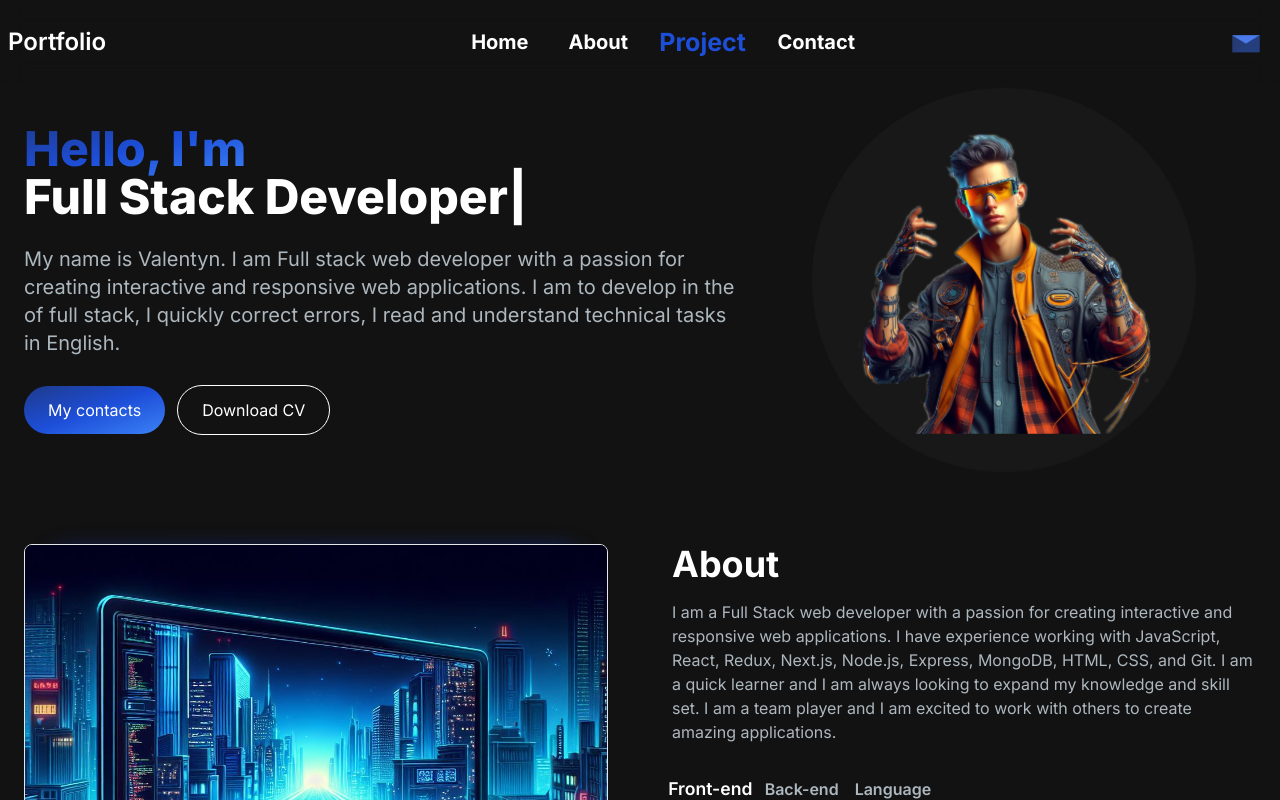
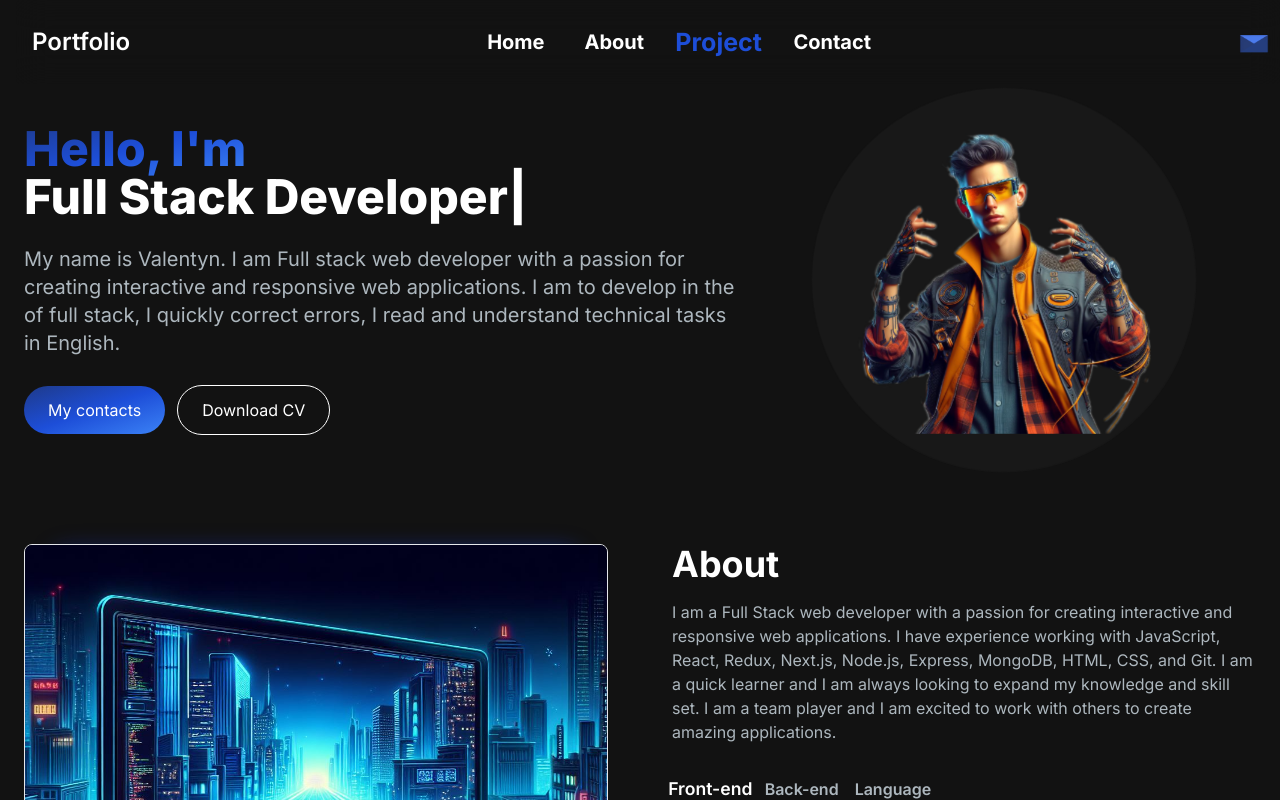
Before and after one commit to ValentunPron/my_portfolio, a Next.js app: page / in a window 1280 px wide. Shown: the top 800 px of the page. Built offline with nearby package versions, Linux system fonts and the light colour scheme.

Commit message:
header fix

```diff
--- a/src/app/components/Navbar.jsx
+++ b/src/app/components/Navbar.jsx
@@ -34,7 +34,7 @@ function Navbar() {
     }, []);
 
   return (
-    <nav className={`w-full p-2 bg-glassmorphism backdrop-blur-md fixed z-10 trasition ease-in-out duration-500 ${animateHeader && "shadow-xl"}`}>
+    <nav className={`w-full container p-2 px-4 bg-glassmorphism backdrop-blur-lg fixed z-10 trasition ease-in-out duration-500 ${animateHeader && "shadow-xl"}`}>
         <div className='flex flex-wrap items-center justify-between mx-auto'>
             <Link href={'/'} className='hidden sm:block text-2xl text-white font-semibold textAnimationHover'>Portfolio</Link>
 
--- a/src/app/page.js
+++ b/src/app/page.js
@@ -8,7 +8,9 @@ import FooterSection from "./components/FooterSection";
 export default function Home() {
   return (
     <main className="flex min-h-screen flex-col bg-[#121212]">
-      <Navbar />
+      <div className="container mx-auto px-4">
+        <Navbar />
+      </div>
       <div className="container mx-auto py-8 px-4 sm:px-6 mt-12">
         <HeroSection />
         <AboutSection />
```
